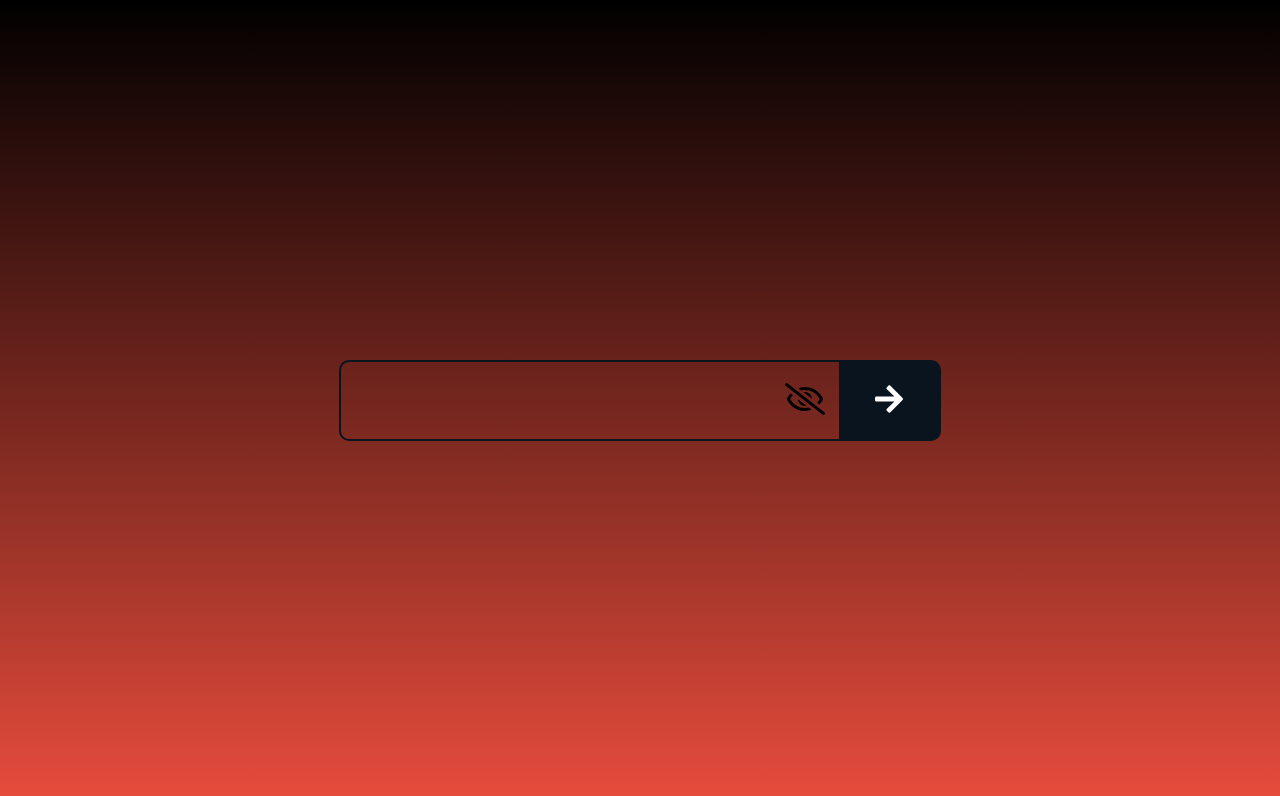
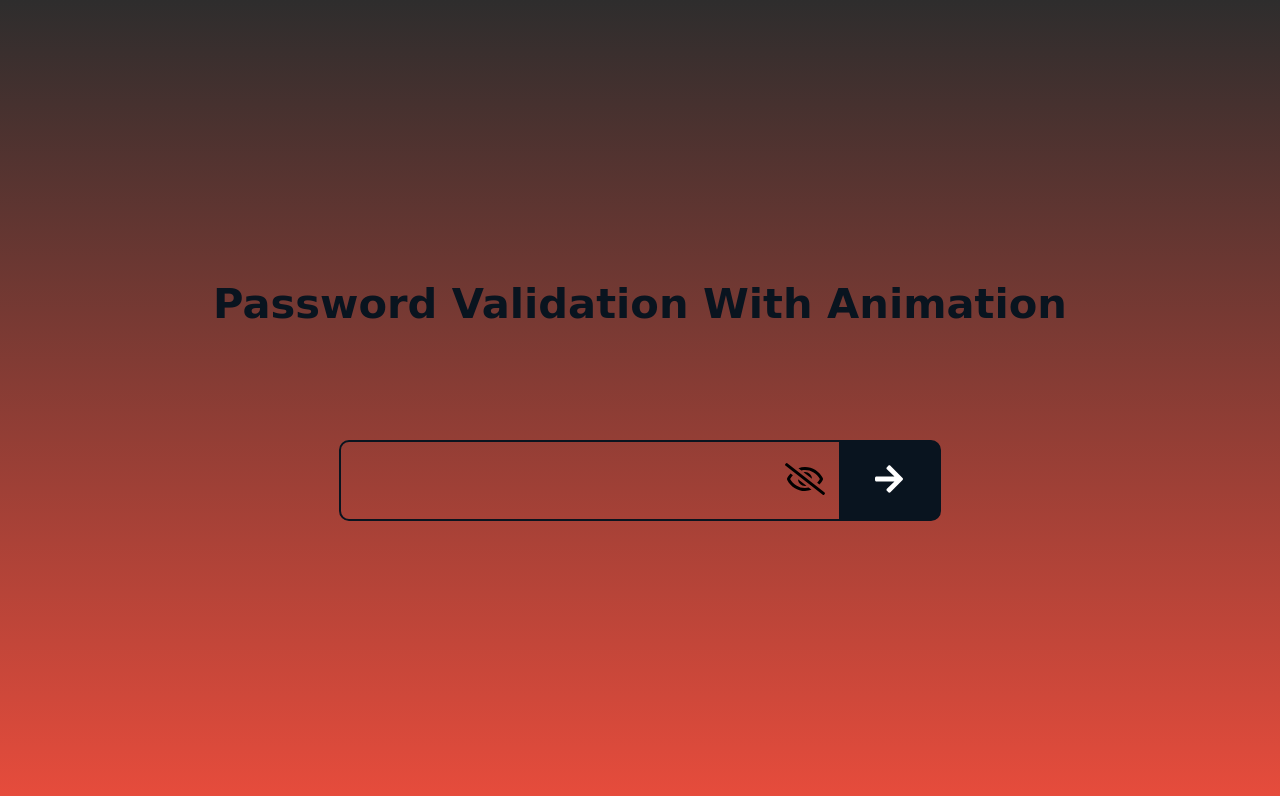
Before and after one commit to hossam-khalaf/Micro-Interaction-Password-input, a plain HTML site: page index.html in a window 1280 px wide. Drawn offline with Linux system fonts and the light colour scheme.

Commit message:
Added Heading with styling it, also change the body background gradient a little bit!

```diff
--- a/index.html
+++ b/index.html
@@ -14,6 +14,7 @@
     <link rel="stylesheet" href="style.css" />
   </head>
   <body>
+    <h1>Password Validation With Animation</h1>
     <div class="container">
       <input type="password" name="password" id="password" />
       <button class="eye">
--- a/style.css
+++ b/style.css
@@ -12,6 +12,7 @@
 
 body {
   display: flex;
+  flex-direction: column;
   justify-content: center;
   align-items: center;
   height: 100vh;
@@ -21,13 +22,20 @@ body {
   background: -webkit-linear-gradient(
     to top,
     #e74c3c,
-    #000000
+    #2e2d2d
   ); /* Chrome 10-25, Safari 5.1-6 */
   background: linear-gradient(
     to top,
     #e74c3c,
-    #000000
+    #2e2d2d
   ); /* W3C, IE 10+/ Edge, Firefox 16+, Chrome 26+, Opera 12+, Safari 7+ */
+}
+
+h1 {
+  font-size: 2.6rem;
+  color: var(--color);
+  margin-bottom: 7rem;
+  font-family: cursive;
 }
 
 button,
```
